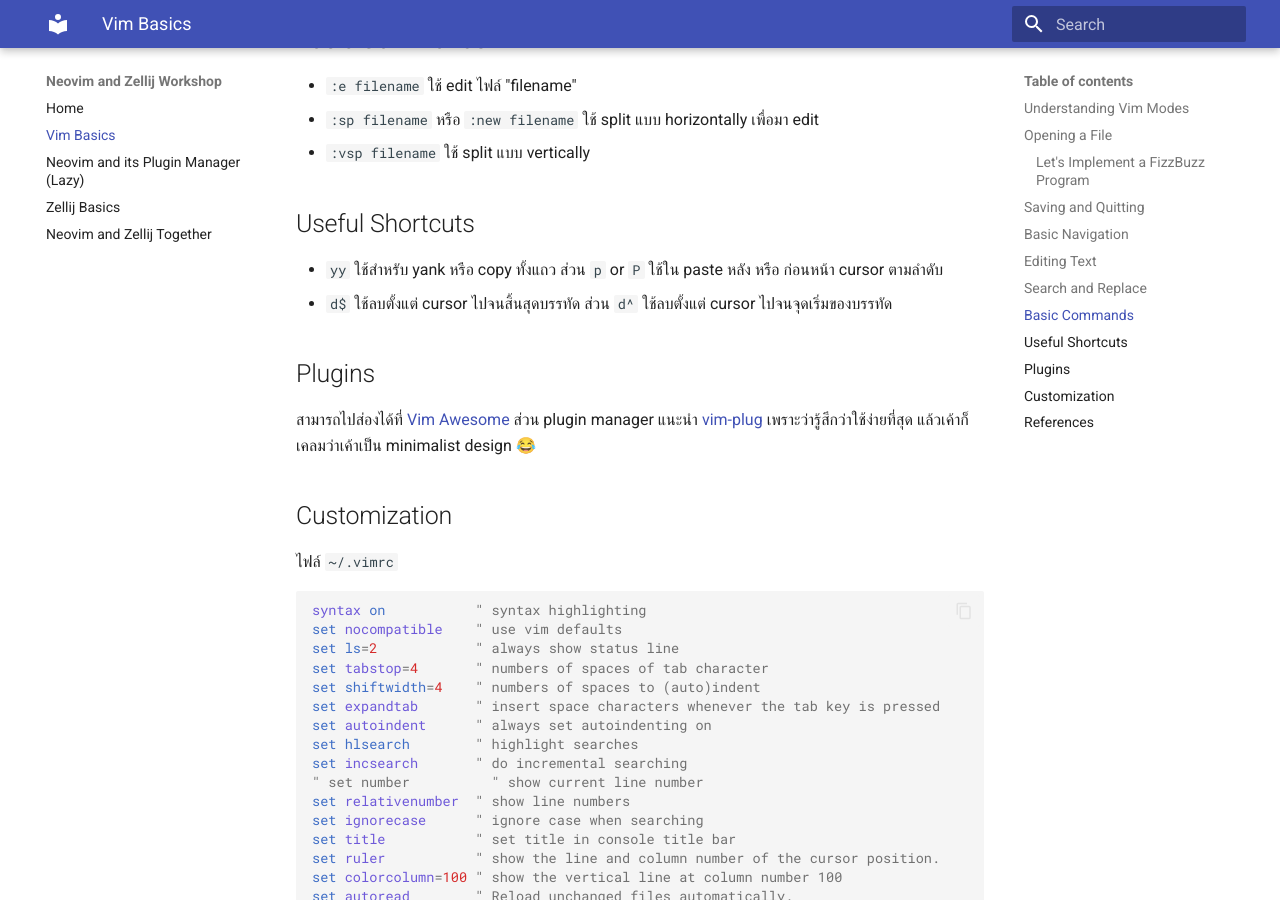
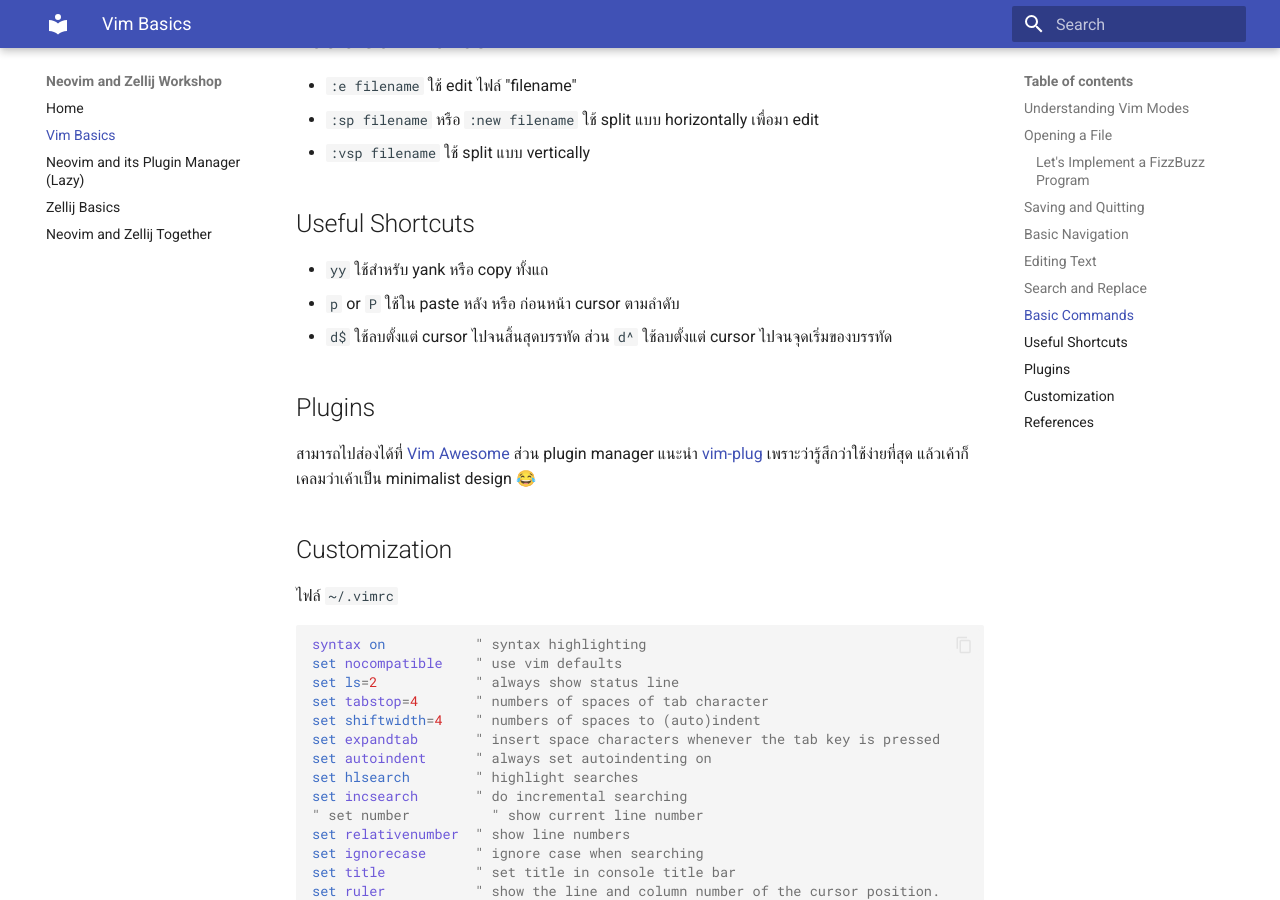
Before and after one commit to zkan/neovim-zellij-workshop, an MkDocs documentation site: the page built from docs/vim-basics.md, in a window 1280 px wide and 900 px high, scrolled down 2730 px. Built offline with MkDocs 1.6.1 and Material for MkDocs 9.7.7, drawn with Linux system fonts in a browser that asks for light colours; comment, search, counter and statistics services are not loaded.

Commit message:
Separate lines

```diff
--- a/docs/vim-basics.md
+++ b/docs/vim-basics.md
@@ -117,7 +117,8 @@ ruby test/fizzbuzz_test.rb
 
 ## Useful Shortcuts
 
-* `yy` ใช้สำหรับ yank หรือ copy ทั้งแถว ส่วน `p` or `P` ใช้ใน paste หลัง หรือ ก่อนหน้า cursor ตามลำดับ
+* `yy` ใช้สำหรับ yank หรือ copy ทั้งแถ
+* `p` or `P` ใช้ใน paste หลัง หรือ ก่อนหน้า cursor ตามลำดับ
 * `d$` ใช้ลบตั้งแต่ cursor ไปจนสิ้นสุดบรรทัด ส่วน `d^` ใช้ลบตั้งแต่ cursor ไปจนจุดเริ่มของบรรทัด
 
 ## Plugins
```
